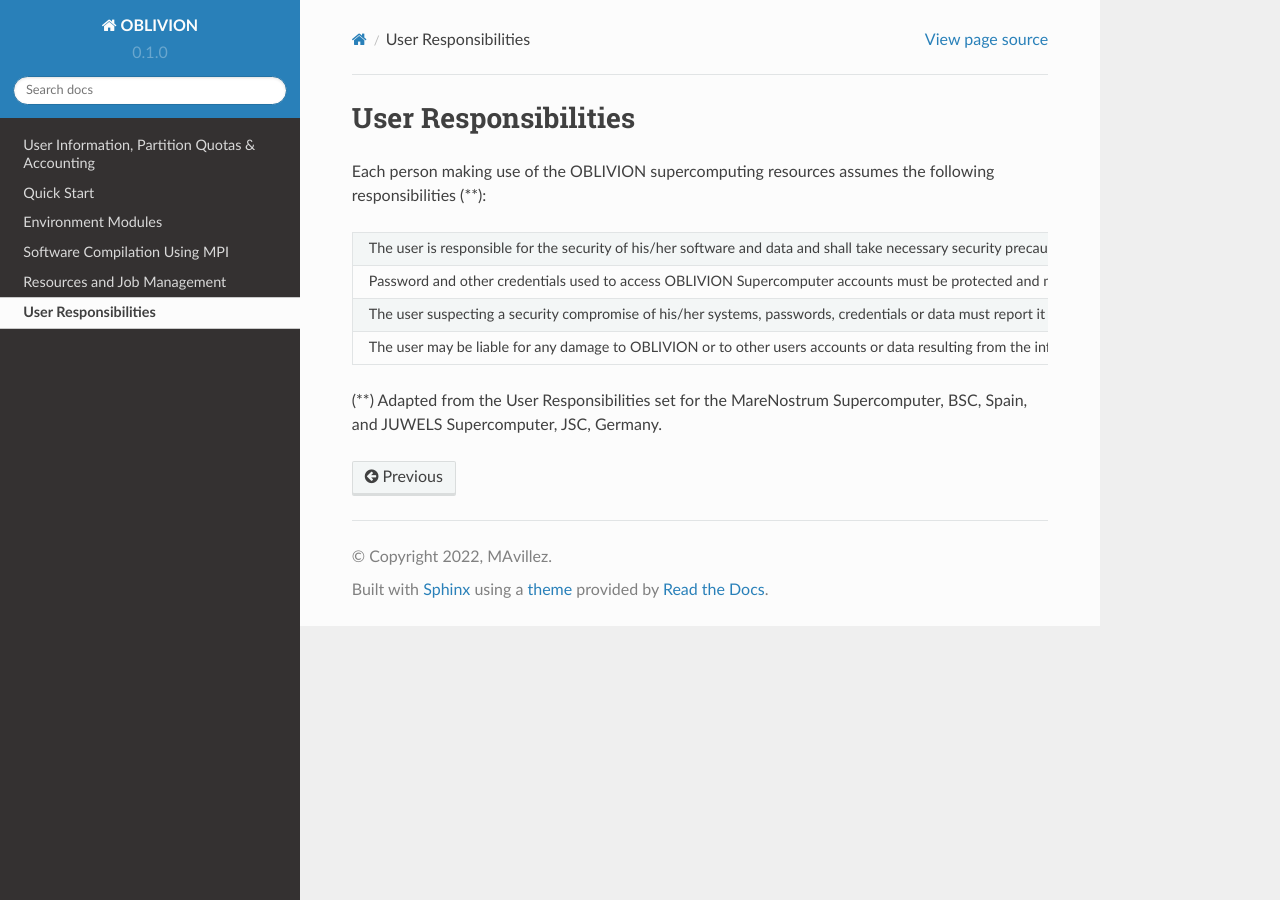
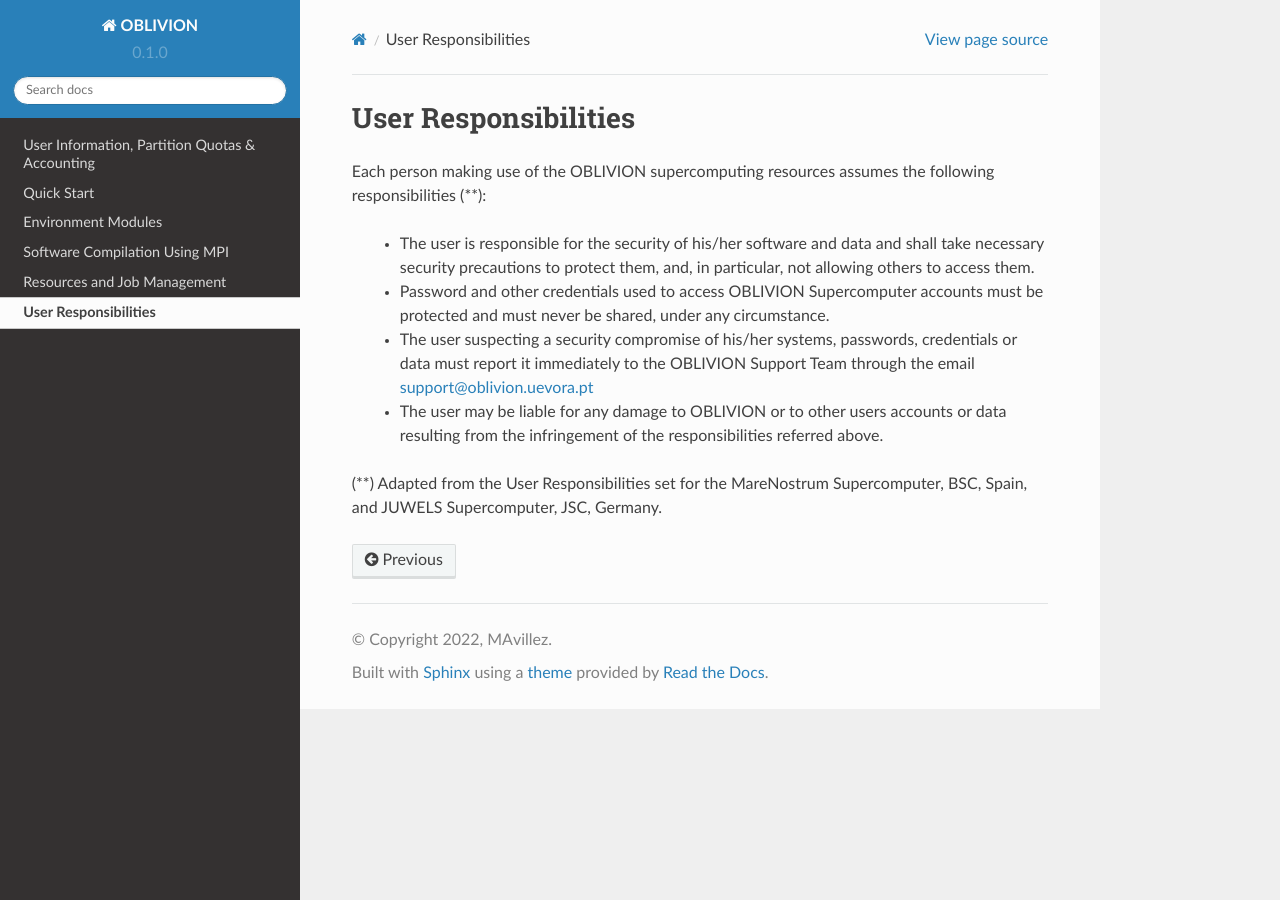
Before and after one commit to mavillez/Oblivion, a Sphinx documentation site: the page built from docs/source/responsibilities.rst, in a window 1280 px wide. Built offline with Sphinx 7.4.7 and the Read the Docs theme 2.0.0, drawn with Linux system fonts in a browser that asks for light colours.

Commit message:
Update responsibilities.rst

```diff
--- a/docs/source/responsibilities.rst
+++ b/docs/source/responsibilities.rst
@@ -3,12 +3,11 @@ User Responsibilities
 
 Each person making use of the OBLIVION supercomputing resources assumes the following responsibilities (**):
 
-.. list-table::
 
-  * - The user is responsible for the security of his/her software and data and shall take necessary security precautions to protect them, and, in particular, not allowing others to access them.
-  * - Password and other credentials used to access OBLIVION Supercomputer accounts must be protected and must never be shared, under any circumstance.
-  * - The user suspecting a security compromise of his/her systems, passwords, credentials or data must report it immediately to the OBLIVION Support Team through the email support@oblivion.uevora.pt
-  * - The user may be liable for any damage to OBLIVION or to other users accounts or data resulting from the infringement of the responsibilities referred above.
+  - The user is responsible for the security of his/her software and data and shall take necessary security precautions to protect them, and, in particular, not allowing others to access them.
+  - Password and other credentials used to access OBLIVION Supercomputer accounts must be protected and must never be shared, under any circumstance.
+  - The user suspecting a security compromise of his/her systems, passwords, credentials or data must report it immediately to the OBLIVION Support Team through the email support@oblivion.uevora.pt
+  - The user may be liable for any damage to OBLIVION or to other users accounts or data resulting from the infringement of the responsibilities referred above.
 
 
 (**) Adapted from the User Responsibilities set for the MareNostrum Supercomputer, BSC, Spain, and JUWELS Supercomputer, JSC, Germany.
```
